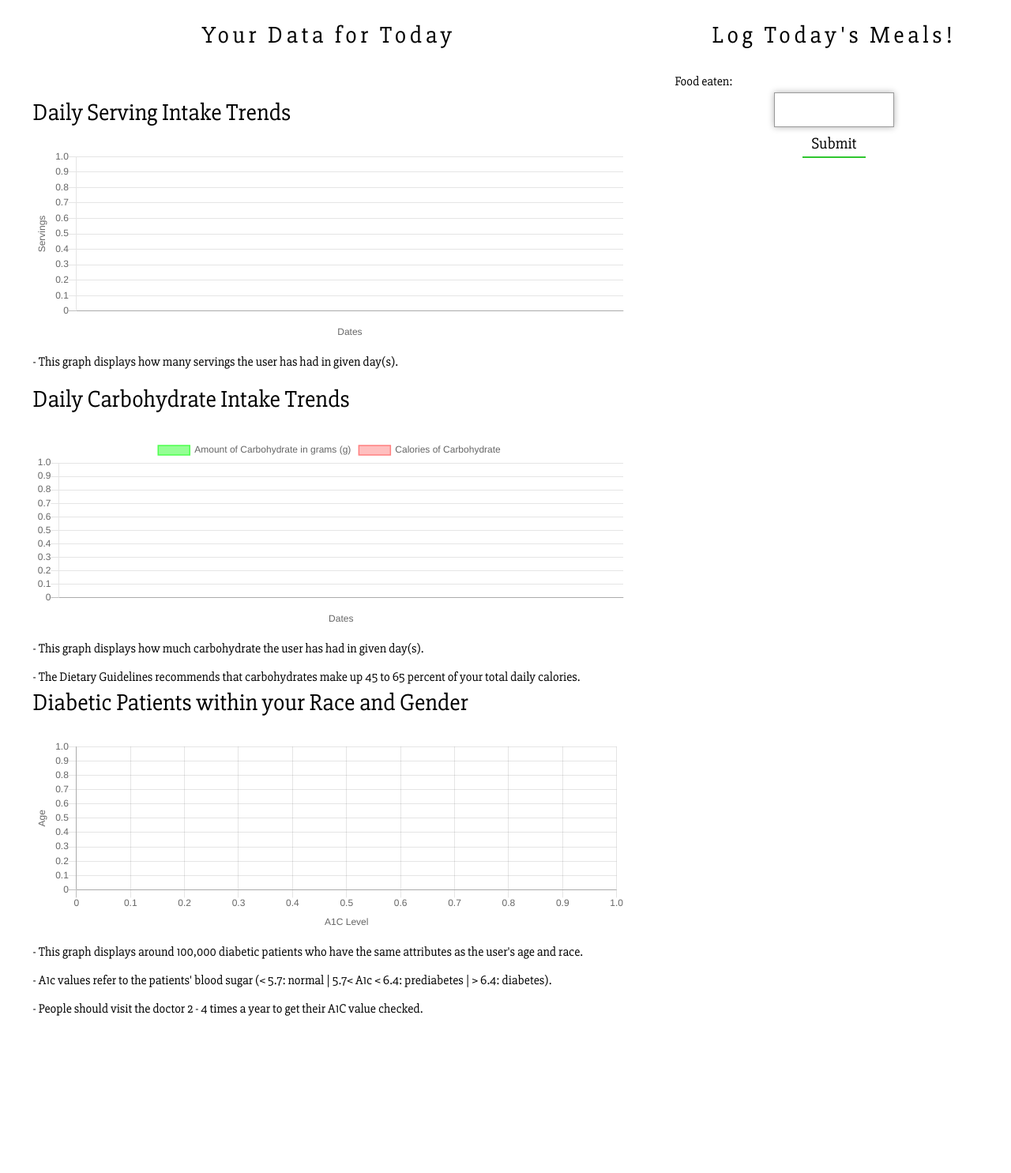
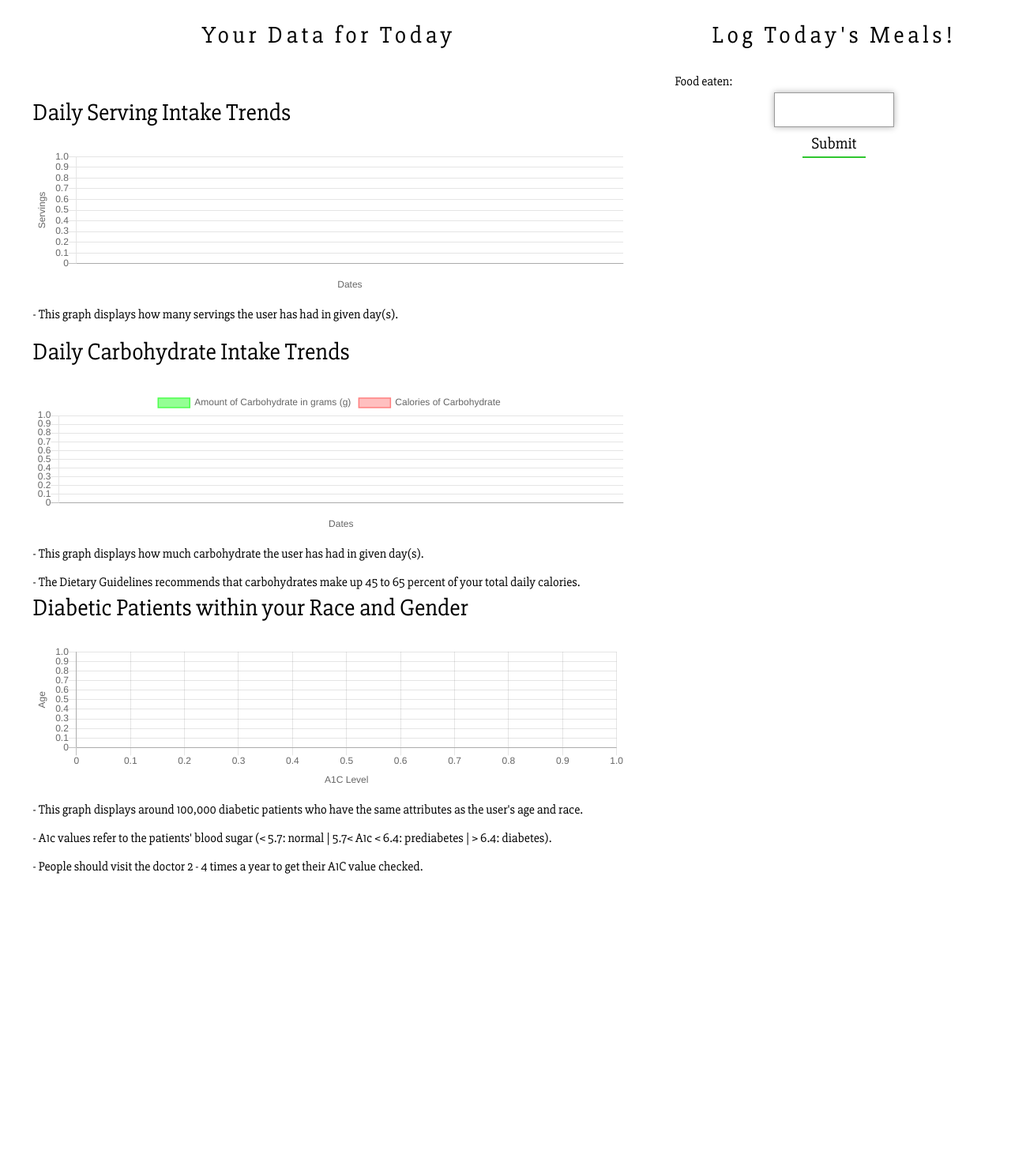
Before and after one commit to DAB-illinois/Dietbetes, a Flask app: template flaskr/templates/index.html in a window 1280 px wide. Shown: the part 430-1915 px from the top of the page at 79% size. After the commit the page ends 1536 px from the top, so only its background shows below. Run offline with Flask 2, Linux system fonts and the light colour scheme; the template is opened without the code that fills it, so the values that code supplies are empty; some libraries are stand-ins or nearby versions.

Commit message:
css changes

```diff
--- a/flaskr/static/style.css
+++ b/flaskr/static/style.css
@@ -30,7 +30,7 @@ h1 {
 }
 
 .outer {
-	height: 2000px;
+	height: 1500px;
 	float: left;
 }
 
```
